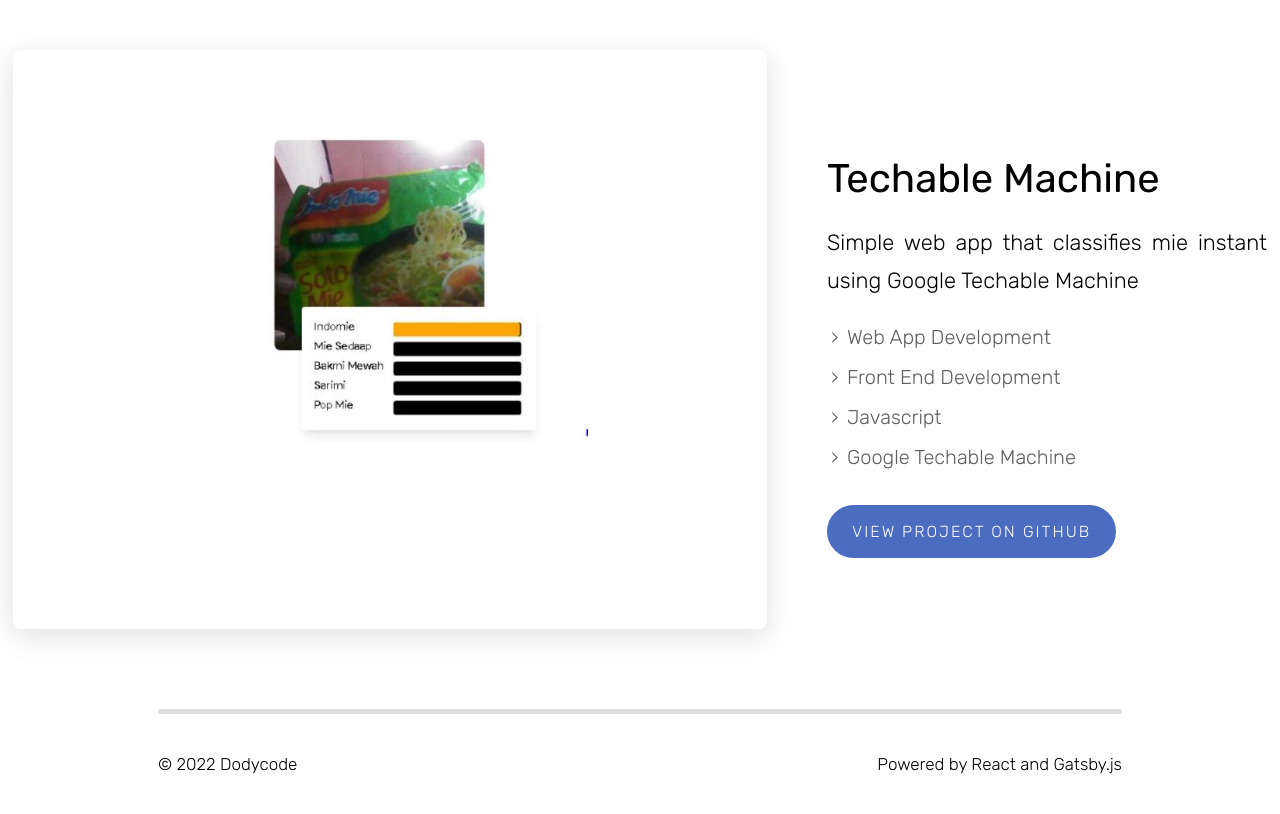
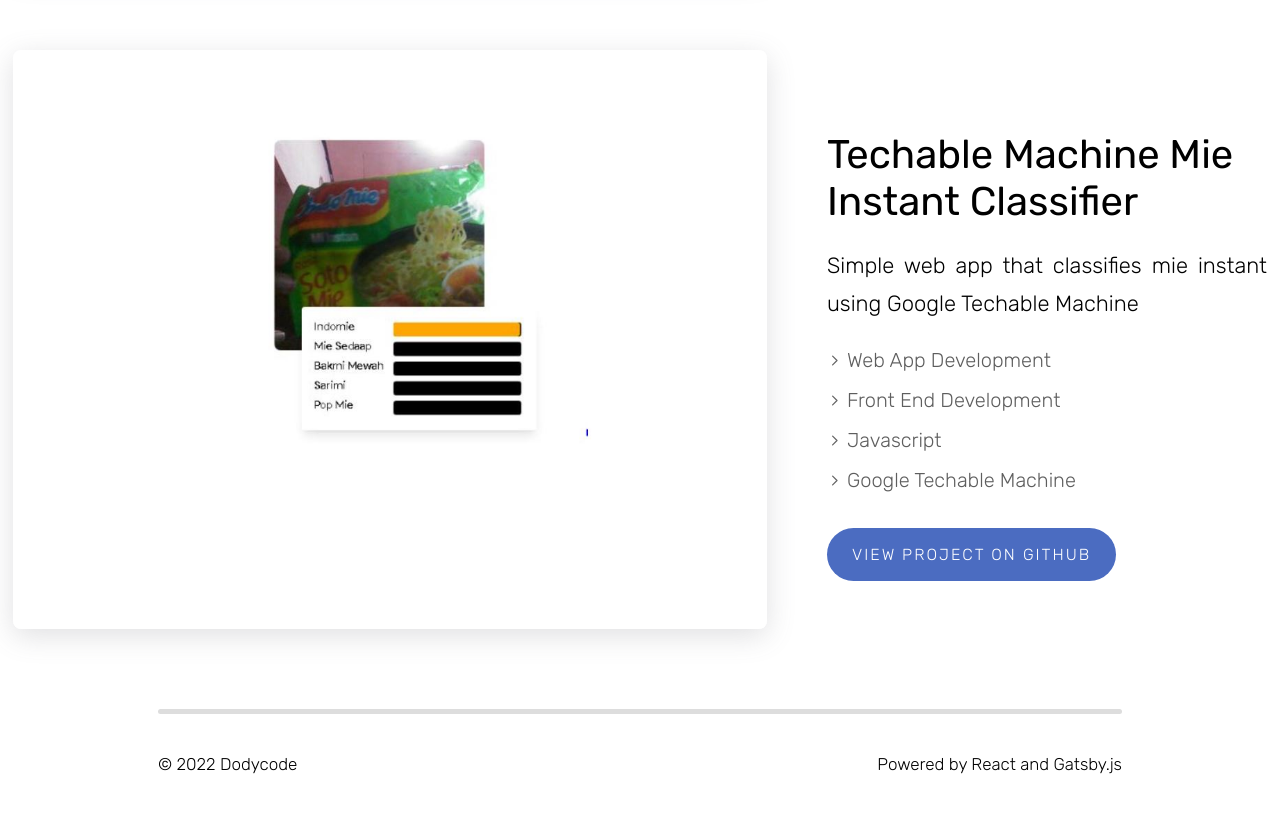
Before and after one commit to dodycode/v1, a Gatsby site: page /projects in a window 1280 px wide. Shown: the part 1660-2474 px from the top of the page. Built offline with nearby package versions, Linux system fonts and the light colour scheme; Gatsby itself is replaced by a stand-in of ours.

Commit message:
fix typo

```diff
--- a/src/pages/projects.js
+++ b/src/pages/projects.js
@@ -54,7 +54,7 @@
                     </CardContentMedia>
 
                     <CardContentInfo
-                        title="Techable Machine"
+                        title="Techable Machine Mie Instant Classifier"
                         desc="Simple web app that classifies mie instant using Google Techable Machine"
                         tags={['Web App Development', 'Front End Development', 'Javascript', 'Google Techable Machine']}
                         githubLink="https://github.com/dodycode/techablemachine-mie-instant-classifier"
```
